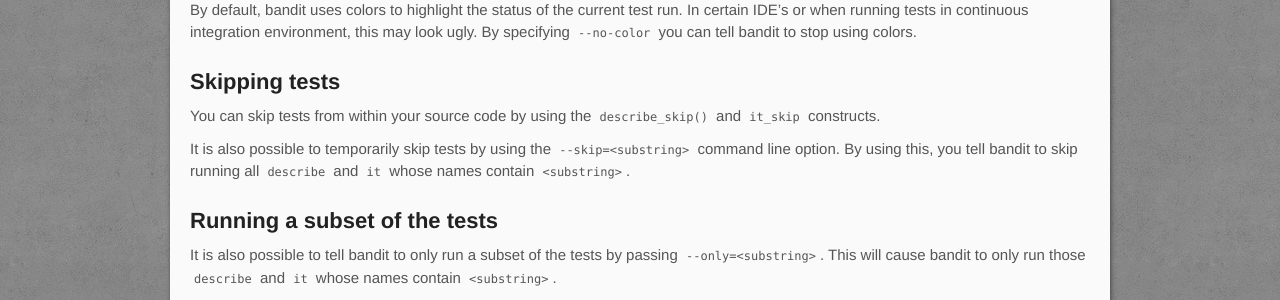
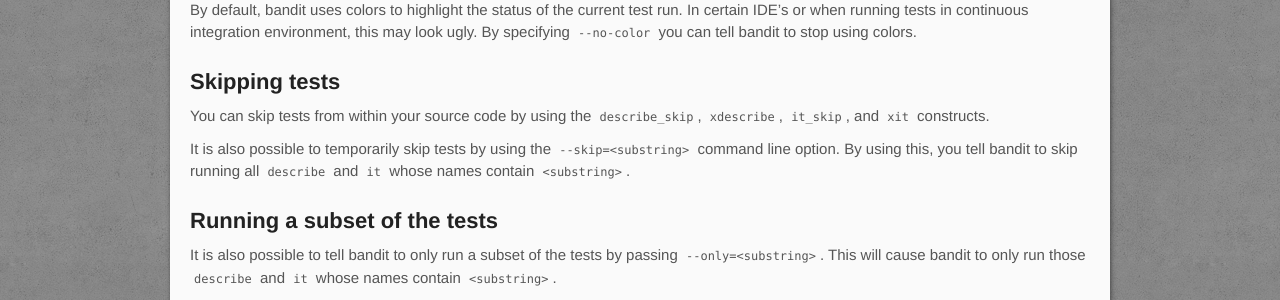
Before and after one commit to banditcpp/bandit, a Jekyll site: the page built from runningtests.md, in a window 1280 px wide and 900 px high, scrolled down 642 px. Shown: the part 495-795 px from the top of the window. Built offline with Jekyll 4.4.1, drawn with Linux system fonts in a browser that asks for light colours.

Commit message:
Updated skipping reference
Examples can also be skipped using xdescribe and xit

```diff
--- a/runningtests.md
+++ b/runningtests.md
@@ -67,8 +67,8 @@
 
 ##Skipping tests
 
-You can skip tests from within your source code by using the `describe_skip()` and
-`it_skip` constructs.
+You can skip tests from within your source code by using the `describe_skip`,
+`xdescribe`, `it_skip`, and `xit` constructs.
 
 It is also possible to temporarily skip tests by using the `--skip=<substring>`
 command line option. By using this, you tell bandit to skip running all `describe`
```
Also changed, not shown: reference.md (+2 -2 lines).
